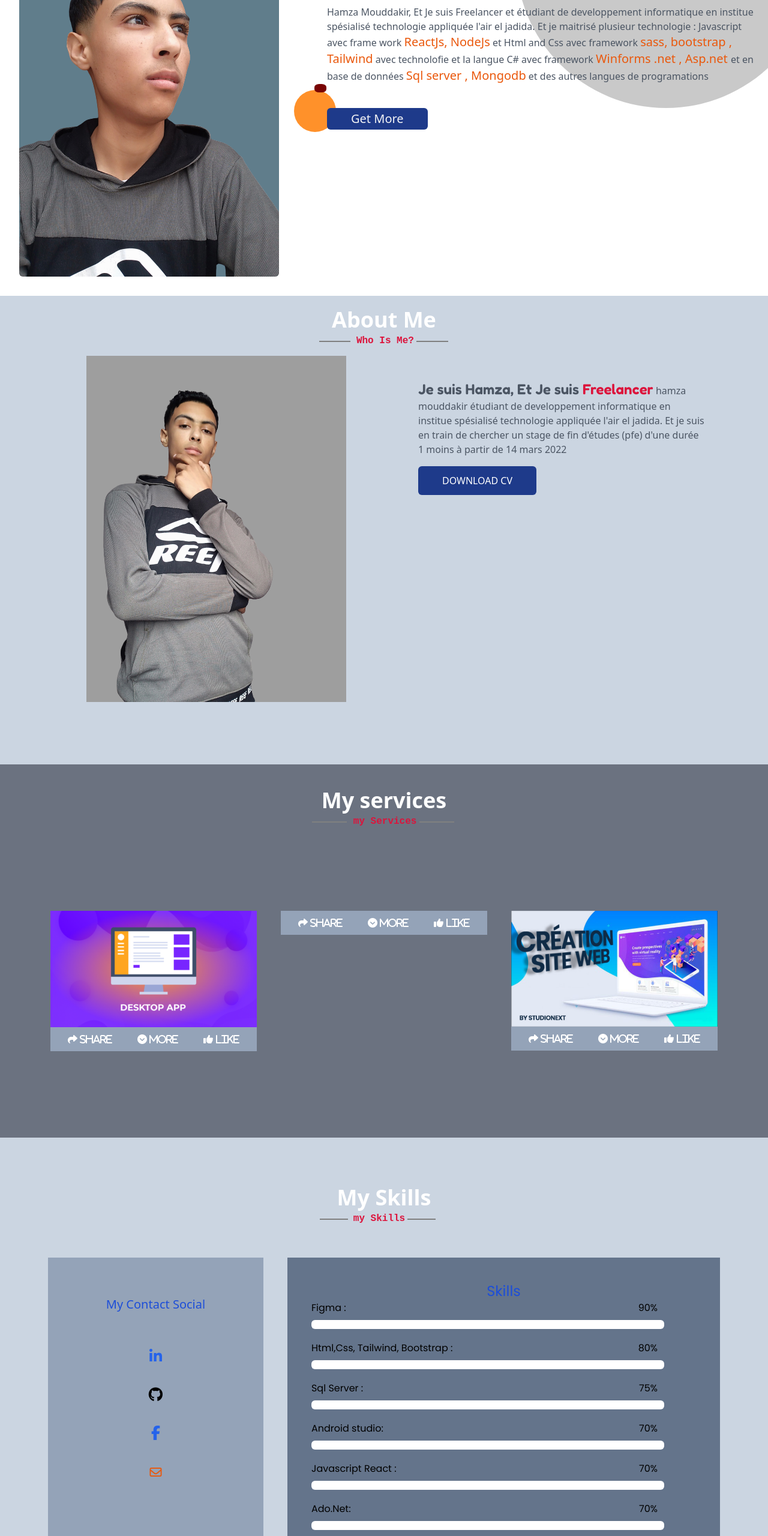
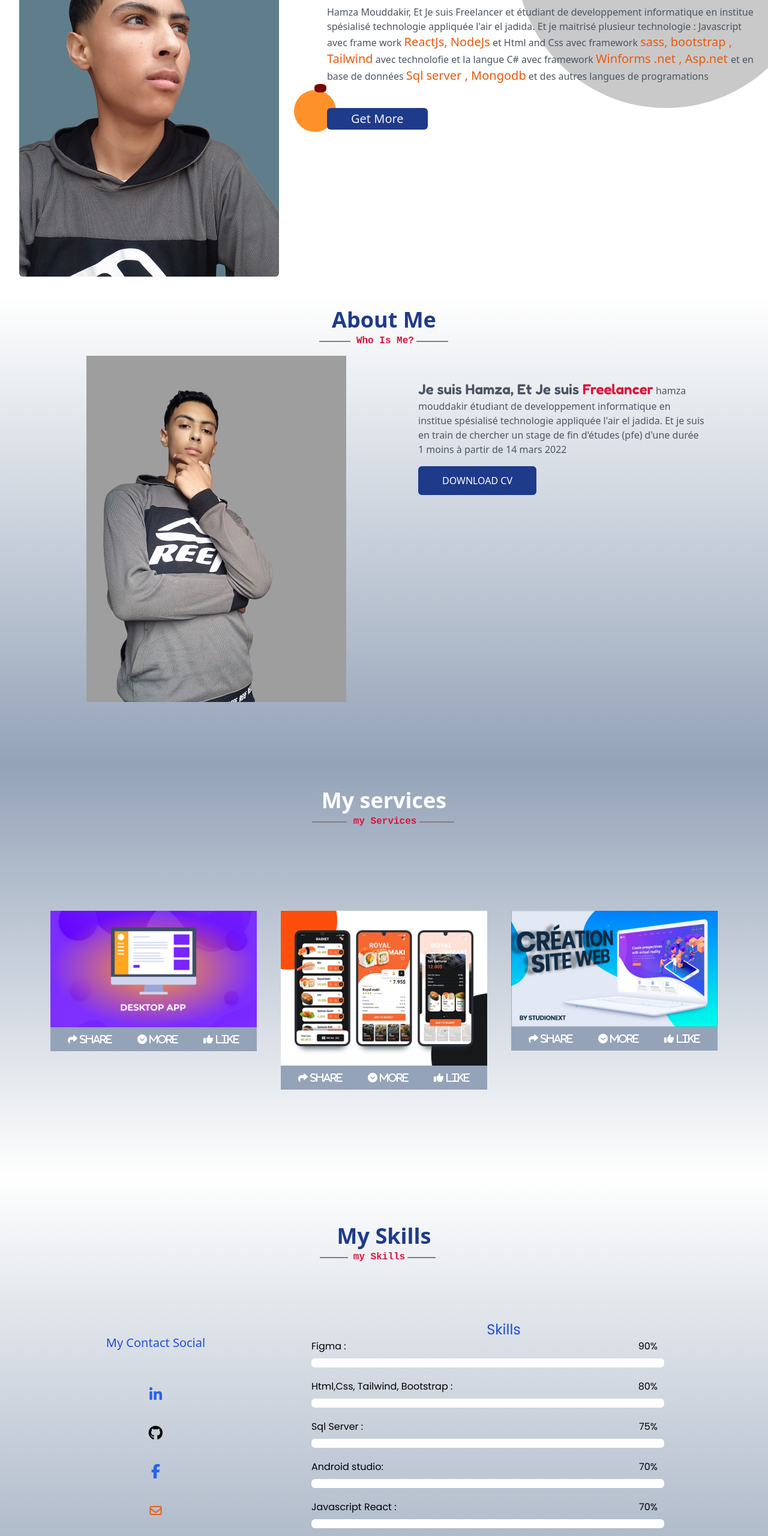
Before and after one commit to microappstech/personel-website, a website: page src/index.html in a window 1280 px wide. Shown: the part 240-2800 px from the top of the page at 60% size. Drawn offline with Linux system fonts and the light colour scheme.

Commit message:
change the color of background

```diff
--- a/package.json
+++ b/package.json
@@ -11,7 +11,8 @@
   "license": "ISC",
   "devDependencies": {
     "postcss-import": "^14.0.2",
-    "postcss-nesting": "^10.1.3"
+    "postcss-nesting": "^10.1.3",
+    "tailwindcss": "^3.0.23"
   },
   "dependencies": {
     "autoprefixer": "^10.4.2",
--- a/src/index.html
+++ b/src/index.html
@@ -4,7 +4,6 @@
     <meta charset="UTF-8">
     <meta http-equiv="X-UA-Compatible" content="IE=edge">
     <meta name="viewport" content="width=device-width, initial-scale=1.0">
-    <!-- <script src="https://cdn.tailwindcss.com"></script> -->
     <title>Portfolio | Hamza mouddakir</title>
     <link href="https://fonts.googleapis.com/css2?family=Fredoka:wght@600&family=Poppins&display=swap" rel="stylesheet">    <link href="https://cdn.jsdelivr.net/npm/@fortawesome/fontawesome-free@5.15.4/css/fontawesome.min.css" rel="stylesheet">
     <script src="https://use.fontawesome.com/a40a7e01eb.js"></script>
@@ -138,7 +137,7 @@
          <li> <span><i class="fa fa-moon-o m-3 cursor-pointer hover:bg-gray-500 hover:scale-150 rounded-sm p-3" aria-hidden="true"></i></span></li>
       </ul>
    </nav>
-   <div class="landing rounded-md  m-8 md:flex md:w-full h-full">
+   <div class="landing rounded-md  m-8 md:flex md:w-full h-full ">
       <!-- <img src="https://via.placeholder.com/300/fffff" alt="" class=""> -->
       <img src="./images/IMG_20220211_122241-removebg-preview.png" alt="" class="mt-10 m-auto w-full rounded-md md:float-right">
       <div class="md:float-left ">
@@ -154,8 +153,8 @@
 </header>
 <!-- end header section -->
 <!-- start section about me -->
-   <div class="main w-full h-full p-16 bg-slate-300 pt-5 ">
-      <h1 class="text-center text-4xl text-white font-bold about">About Me
+   <div class="main w-full h-full p-16 pt-5 bg-gradient-to-b from-white to-slate-400">
+      <h1 class="text-center text-4xl text-blue-900 font-bold about">About Me
          <span class="who">Who Is Me?</span>
       </h1>
       <div class="md:flex md:flex-row w-full h-full py-10 md:justify-around ">
@@ -170,7 +169,7 @@
 <!-- end section about me -->
 <!-- ------------------------------- -->
 <!-- start section services -->
-   <div class="srvices w-full h-full bg-gray-500 pt-10">
+   <div class="srvices w-full h-full pt-10 bg-gradient-to-b from-slate-400 to-white">
       <h1 class="text-center text-4xl text-white font-bold about ">My services
          <span class="who">my Services</span>
       </h1>
@@ -185,7 +184,7 @@
             </ul>
          </div>
          <div class="card2  md:w-1/3 m-5 mb-20 bg-black h-full hover:scale-110">
-            <img src="./images/mobile.png.opdownload" class="" alt="">
+            <img src="./images/sushi-market-235438.webp" class="" alt="">
             <ul class="flex w-full justify-around text-white h-10 bg-slate-400 p-2">
                <li class="cursor-pointer hover:scale-125 hover:text-blue-800"><i class="fa fa-share" aria-hidden="true"> Share</i></li>
                <li class="cursor-pointer hover:scale-125 hover:text-blue-800"><i class="fa fa-chevron-circle-down" aria-hidden="true"> More</i></li>
@@ -200,6 +199,7 @@
                </li>
                <li class="cursor-pointer hover:scale-125 hover:text-blue-800"><i class="fa fa-thumbs-up" aria-hidden="true"> Like</i></li>
          </div>
+
       </div>
 <!--
       <div class="mt-0 px-16 md:flex">
@@ -230,13 +230,13 @@
 <!-- ends section services -->
 <!-- ------------------------------- -->
 <!-- start section skills -->
-   <div class="skills w-full p20 py-20 bg-slate-300">
-      <h1 class="text-center text-4xl text-white font-bold about ">My Skills
-         <span class="who">my Skills</span>
+   <div class="skills w-full p20 py-20 bg-gradient-to-b from-white to-slate-400">
+      <h1 class="text-center text-4xl text-blue-900 font-bold about ">My Skills
+         <span class="who ">my Skills</span>
       </h1>
       <div class="flex flex-col md:flex-row mx-20">
          <!-- resaux sociaux -->
-         <div class="hidden md:flex md:flex-col md:visible sociaux w-1/3 bg-slate-400 mt-20">
+         <div class="hidden md:flex md:flex-col md:visible sociaux w-1/3 mt-20">
             <h1 class="text-xl text-blue-700 text-center mt-16">My Contact Social</h1>
             <ul class=" flex flex-col pt-10 w-full text-2xl text-center">
                <li class="">
@@ -262,7 +262,7 @@
             </ul>
          </div>
          <!-- skill -->
-         <div class="skill w-full md:w-2/3 md:ml-10 mt-20 bg-slate-500 py-5  px-10 font-poppins sc">
+         <div class="skill w-full md:w-2/3 md:ml-10 mt-20  py-5  px-10 font-poppins sc">
             <h1 class=" pt-5 text-blue-700 text-center text-2xl">Skills</h1>
             <ul>
                <li class="flex flex-col">
@@ -322,7 +322,7 @@
 <!-- end section skills -->
 <!-------------------------------------->
 <!-- start section certifcate  -->
-   <div class="certificate w-full h-full bg-gray-500 pt-10">
+   <div class="certificate w-full h-full bg-gradient-to-b from-slate-400 to-white pt-10">
       <h1 class="text-center relative text-2xl font-bold mb-20">
          My Certificates
          <span class="second">Certificates</span>
@@ -348,7 +348,7 @@
 <!-- end section certifcate  -->
 <!-------------------------------------->
 <!-- start section contact -->
-<div class="skills w-full px-20 py-20 bg-slate-300 ">
+<div class="skills w-full px-20 py-20 bg-gradient-to-b from-white to-blue-900 ">
    <h1 class="text-center text-4xl text-white font-bold about pb-20">Contact-Us
       <span class="who font-poppins">Message me</span>
    </h1>
```
Also changed, not shown: dist/mai.css, src/images/sushi-market-235438.webp (added), 2 other files.
